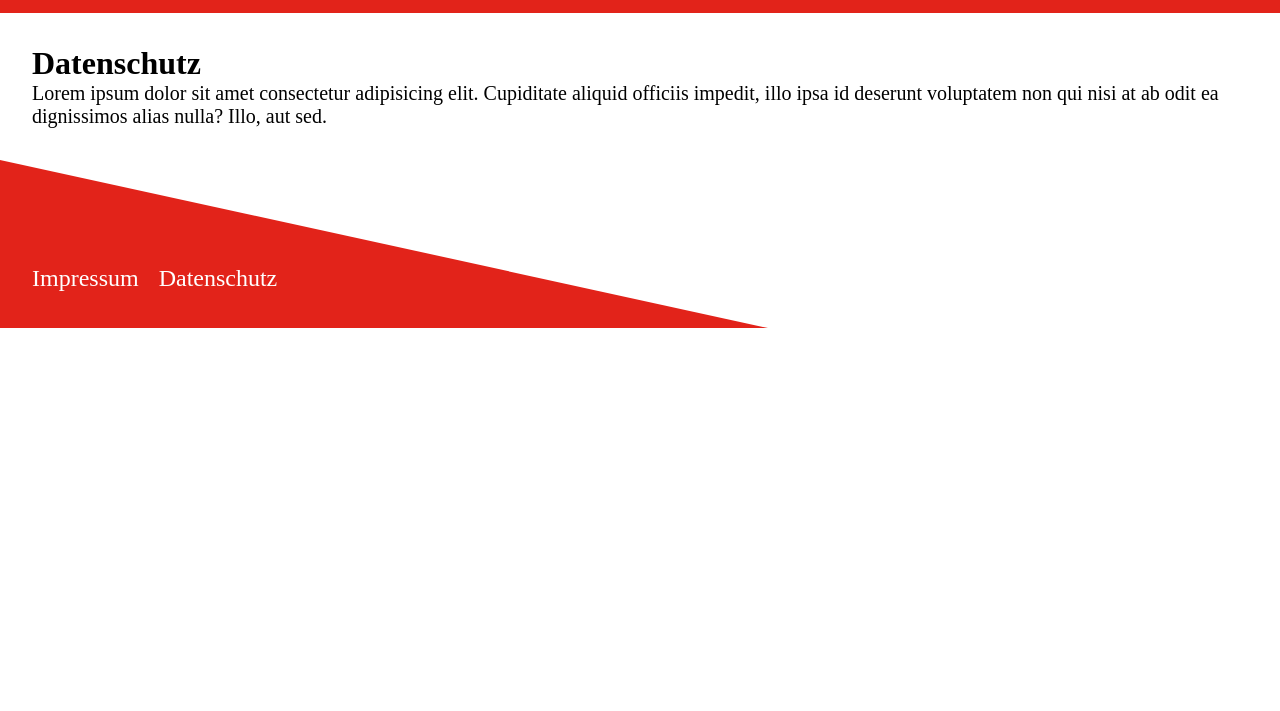
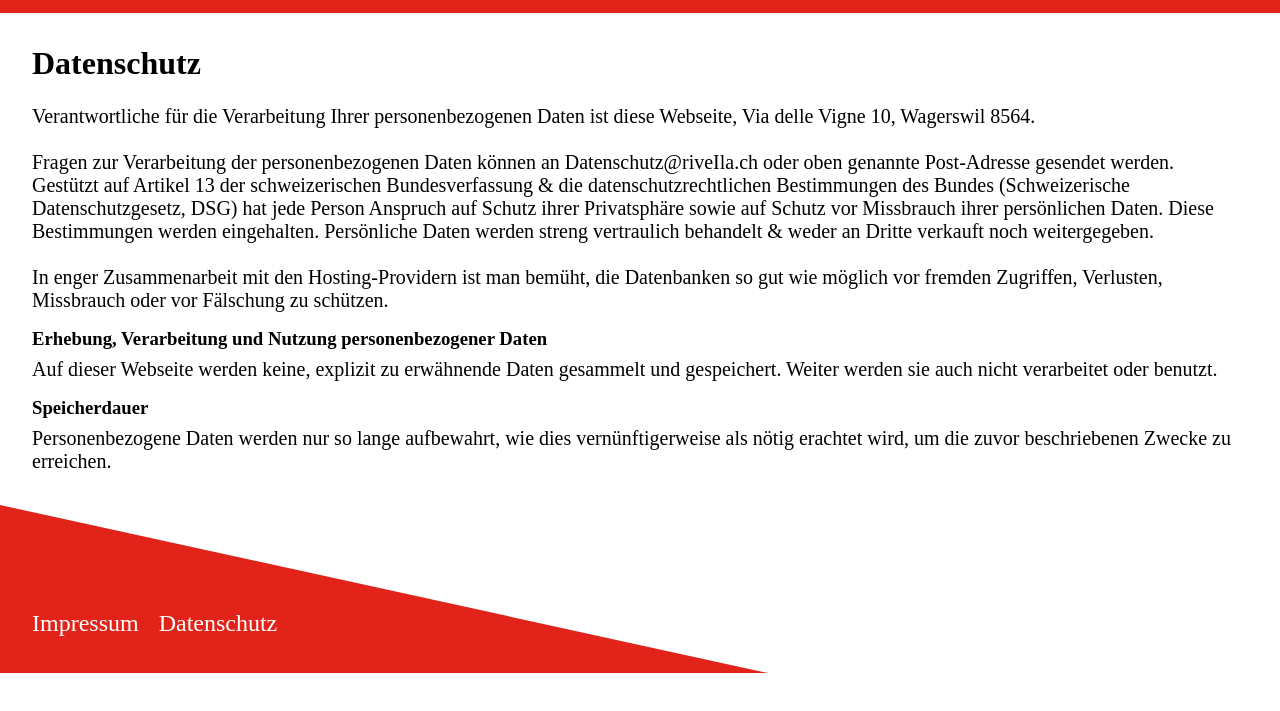
Before and after one commit to nickforster/rivella-website, a plain HTML site: page data.html in a window 1280 px wide. Shown: the part 77-788 px from the top of the page. Drawn offline with Linux system fonts and the light colour scheme.

Commit message:
created data policy text

```diff
--- a/data.html
+++ b/data.html
@@ -16,7 +16,20 @@
     </header>
     <main>
         <h2>Datenschutz</h2>
-        <p>Lorem ipsum dolor sit amet consectetur adipisicing elit. Cupiditate aliquid officiis impedit, illo ipsa id deserunt voluptatem non qui nisi at ab odit ea dignissimos alias nulla? Illo, aut sed.</p>
+        <div>
+          <p><br>
+            Verantwortliche für die Verarbeitung Ihrer personenbezogenen Daten ist diese Webseite, Via delle Vigne 10, Wagerswil 8564. <br><br>
+            Fragen zur Verarbeitung der personenbezogenen Daten können an Datenschutz@riveIla.ch oder oben genannte Post-Adresse gesendet werden.
+          </p>
+          <p>
+            Gestützt auf Artikel 13 der schweizerischen Bundesverfassung & die datenschutzrechtlichen Bestimmungen des Bundes (Schweizerische Datenschutzgesetz, DSG) hat jede Person Anspruch auf Schutz ihrer Privatsphäre sowie auf Schutz vor Missbrauch ihrer persönlichen Daten. Diese Bestimmungen werden eingehalten. Persönliche Daten werden streng vertraulich behandelt & weder an Dritte verkauft noch weitergegeben. <br><br>
+            In enger Zusammenarbeit mit den Hosting-Providern ist man bemüht, die Datenbanken so gut wie möglich vor fremden Zugriffen, Verlusten, Missbrauch oder vor Fälschung zu schützen.
+          </p>
+          <h3>Erhebung, Verarbeitung und Nutzung personenbezogener Daten</h3>
+          <p>Auf dieser Webseite werden keine, explizit zu erwähnende Daten gesammelt und gespeichert. Weiter werden sie auch nicht verarbeitet oder benutzt.</p>
+          <h3>Speicherdauer</h3>
+          <p>Personenbezogene Daten werden nur so lange aufbewahrt, wie dies vernünftigerweise als nötig erachtet wird, um die zuvor beschriebenen Zwecke zu erreichen.</p>
+        </div>
     </main>
     <footer>
         <img alt="red triangle" src="./img/nick.svg" width="60%" height="auto">
```
